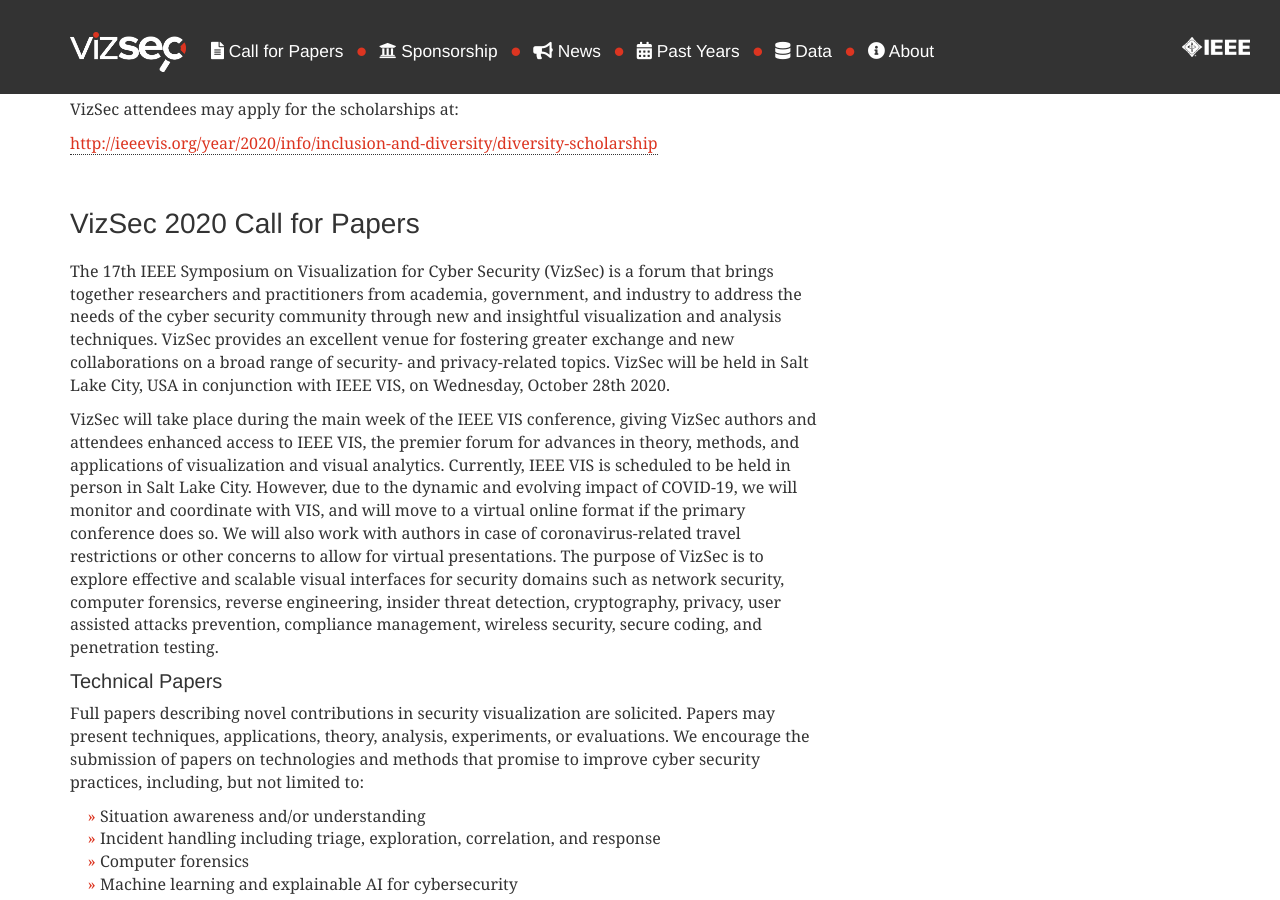
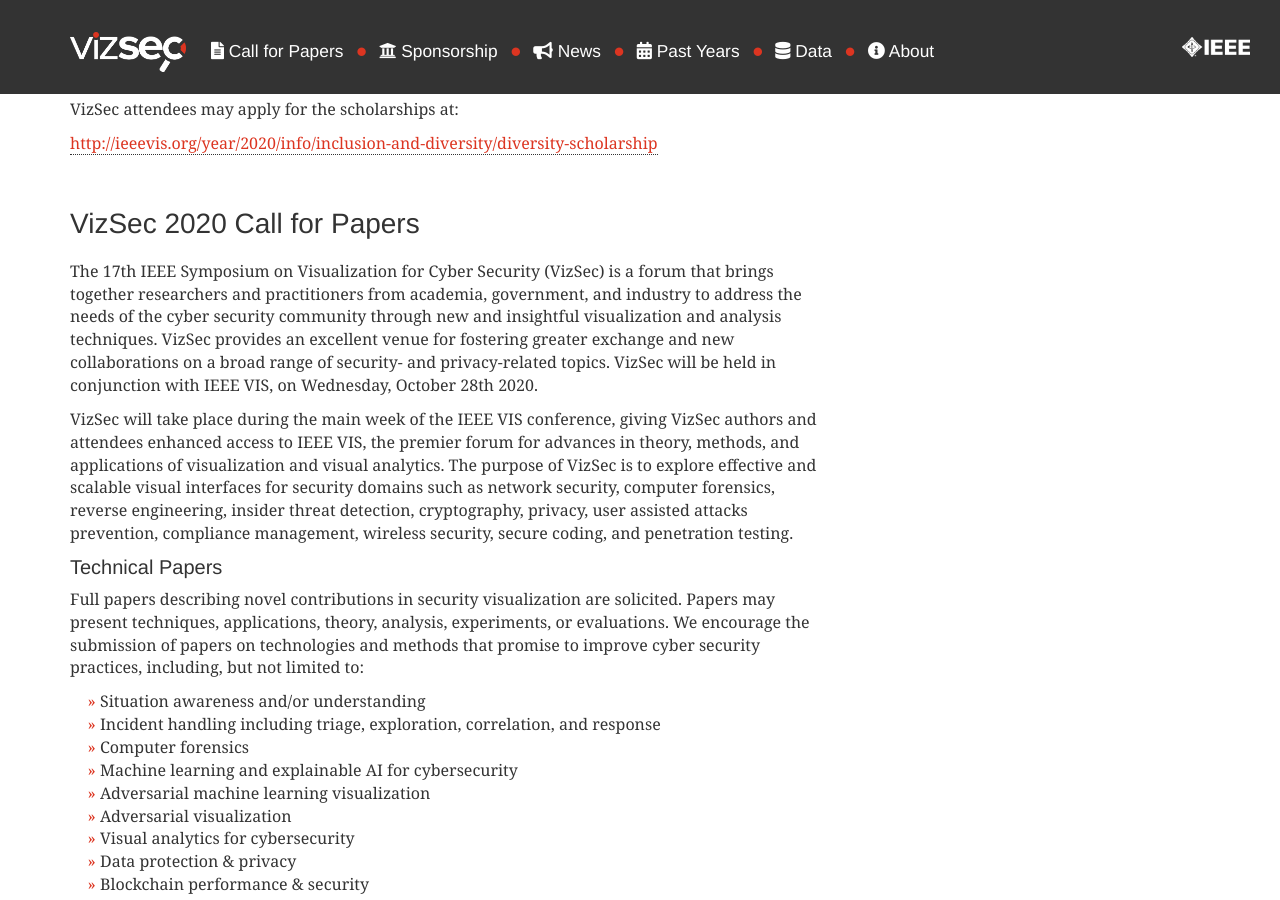
Before and after one commit to vizsec/vizsec.github.io, a Jekyll site: the page built from vizsec2020/index.html, in a window 1280 px wide and 900 px high, scrolled down 1295 px. Built offline with Jekyll 4.4.1, drawn with Linux system fonts in a browser that asks for light colours; nearby versions of some CDN libraries.

Commit message:
registration

```diff
--- a/vizsec2020/index.html
+++ b/vizsec2020/index.html
@@ -85,16 +85,12 @@
         researchers and practitioners from academia, government, and industry to address the needs of the cyber
         security community through new and insightful visualization and analysis techniques. VizSec provides an
         excellent venue for fostering greater exchange and new collaborations on a broad range of security- and
-        privacy-related topics. VizSec will be held in Salt Lake City, USA in conjunction with IEEE VIS, on
+        privacy-related topics. VizSec will be held in conjunction with IEEE VIS, on
         Wednesday, October 28th 2020. </p>
     <p>
         VizSec will take place during the main week of the IEEE VIS conference, giving VizSec authors and attendees
         enhanced access to IEEE VIS, the premier forum for advances in theory, methods, and applications of
-        visualization and visual analytics. Currently, IEEE VIS is scheduled to be held in person in Salt Lake City.
-        However, due to the dynamic and evolving impact of COVID-19, we will monitor and coordinate with VIS, and
-        will move to a virtual online format if the primary conference does so. We will also work with authors in
-        case of coronavirus-related travel restrictions or other concerns to allow for virtual presentations.
-        The purpose of VizSec is to explore effective and scalable visual interfaces for security domains such as
+        visualization and visual analytics. The purpose of VizSec is to explore effective and scalable visual interfaces for security domains such as
         network security, computer forensics, reverse engineering, insider threat detection, cryptography, privacy,
         user assisted attacks prevention, compliance management, wireless security, secure coding, and penetration
         testing. </p>
```
